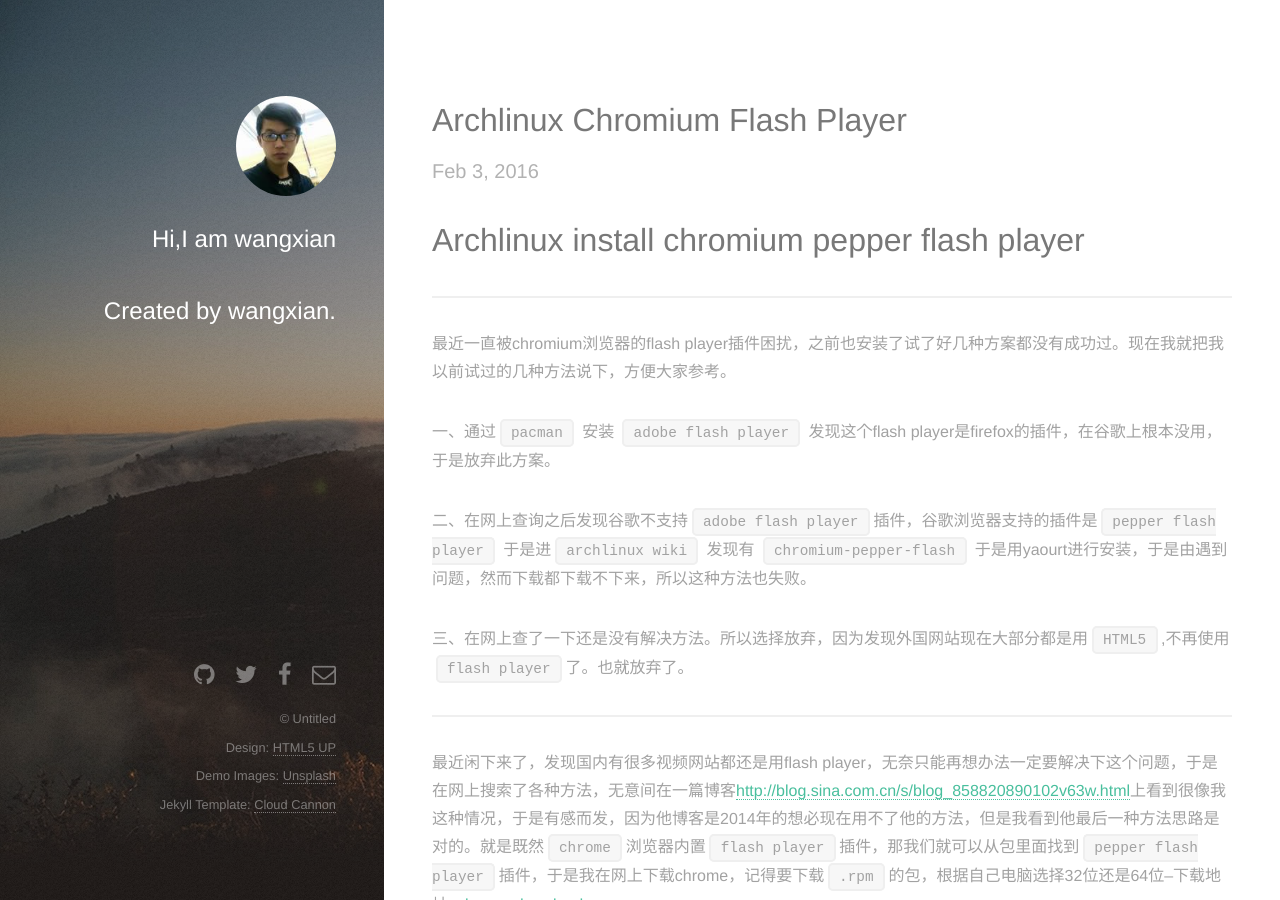
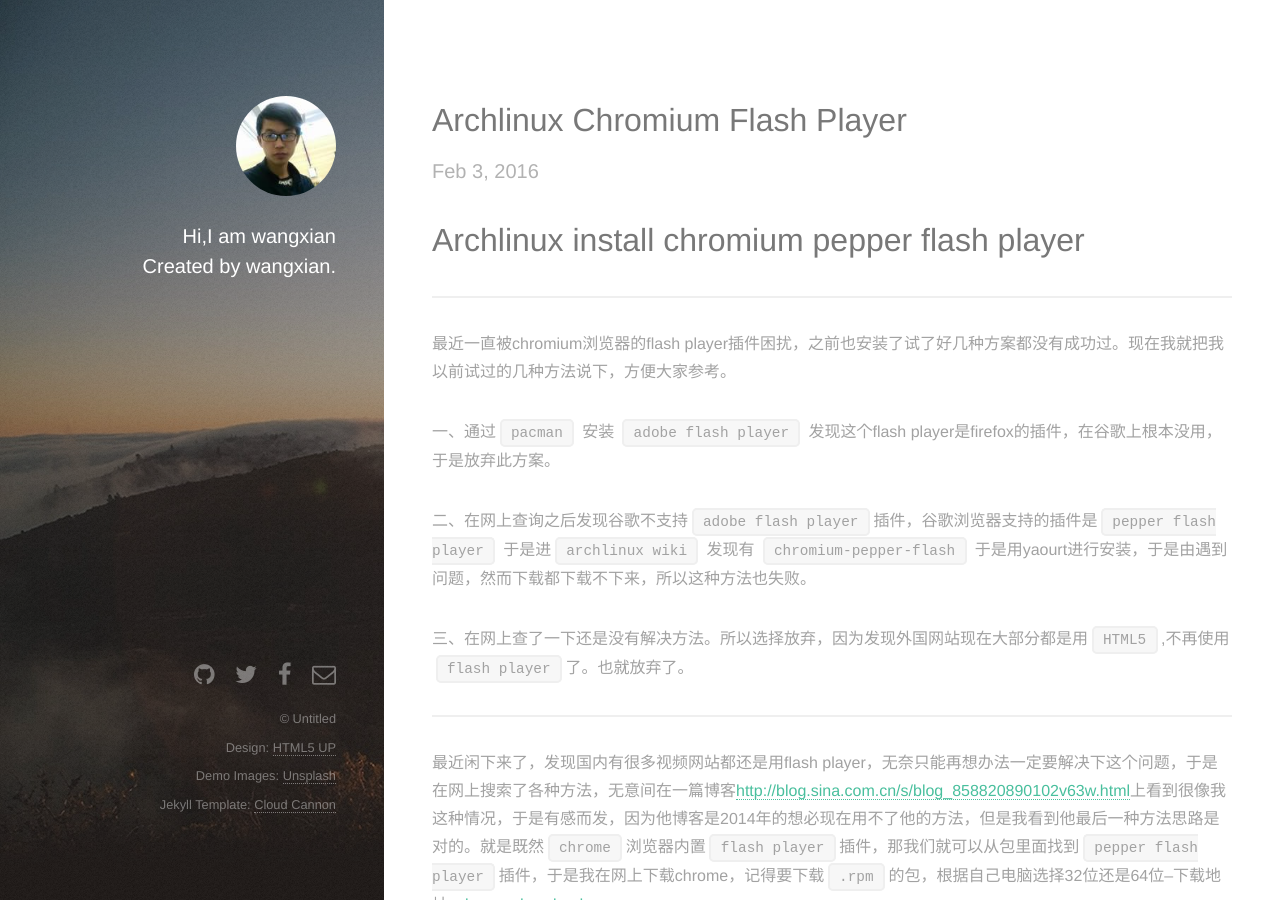
Before and after one commit to larriti/wangxian0718.github.io, a Jekyll site: the page built from index.html, in a window 1280 px wide and 900 px high. Built offline with Jekyll 4.4.1, drawn with Linux system fonts in a browser that asks for light colours.

Commit message:
font changed

```diff
--- a/_layouts/default.html
+++ b/_layouts/default.html
@@ -22,8 +22,8 @@
 
       <header id="header">
           <a href="#" class="image avatar"><img src="/images/wangxian.jpg" alt="" /></a>
-          <h2><strong>Hi,I am wangxian</strong><br /><br />
-          Created by wangxian.</h2>
+          <h3><strong>Hi,I am wangxian</strong><br />
+          Created by wangxian.</h3>
       </header>
 
 
```
